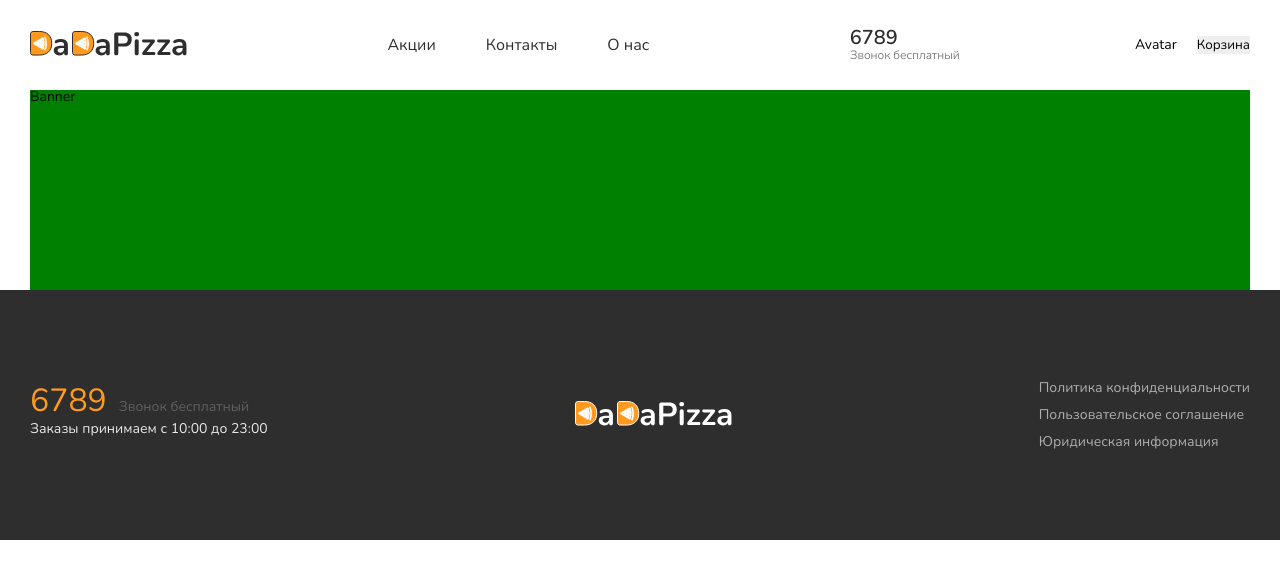
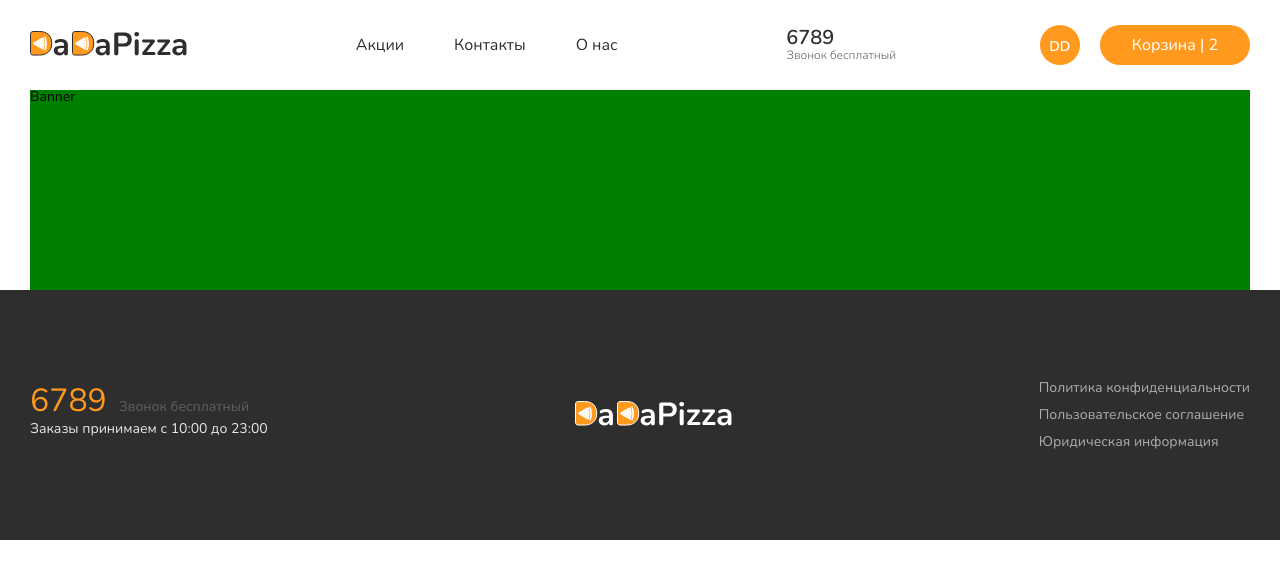
Before and after one commit to Leonard94/e-commerce, a React (Create React App) app: page / in a window 1280 px wide. Shown: the top 578 px of the page. Built offline with nearby package versions, Linux system fonts and the light colour scheme; no server answers.

Commit message:
Added btn to the Header. Added a standard user avatar, when a user is logged in

```diff
--- a/src/components/ShoppingCart/ShoppingCart.tsx
+++ b/src/components/ShoppingCart/ShoppingCart.tsx
@@ -1,4 +1,13 @@
+import { Button } from '@components/UI/Button/Button'
 
 export const ShoppingCart = () => {
-  return <button>Корзина</button>
+  // По нажатию (наведению?) появится popup со списком.
+
+  const items = 2
+  return (
+    <Button type='button' view='primary'>
+      Корзина
+      {items && <span> | {items}</span>}
+    </Button>
+  )
 }
--- a/src/components/UI/Button/styles.module.scss
+++ b/src/components/UI/Button/styles.module.scss
@@ -14,7 +14,7 @@
   }
 
   &_small {
-    padding: 5px 20px;
+    padding: 5px 16px;
   }
 
   &:active {
--- a/src/components/UserProfile/UserProfile.tsx
+++ b/src/components/UserProfile/UserProfile.tsx
@@ -1,8 +1,26 @@
+import { Button } from '@components/UI/Button/Button'
+import { getFirstLetterName } from '@utils/getFirstLetterName'
+
 import styles from './styles.module.scss'
 
 export const UserProfile = () => {
   // Если авторизован - аватар
   // Иначе показывать кнопку входа или регистрации
   const isAuth = true
-  return <>{isAuth ? <div>Avatar</div> : <button>Войти</button>}</>
+  const first_name = null
+  const second_name = null
+
+  return (
+    <>
+      {isAuth ? (
+        <div className={styles.avatar}>
+          <span>{getFirstLetterName(first_name, second_name)}</span>
+        </div>
+      ) : (
+        <Button type='button' view='secondary'>
+          Войти
+        </Button>
+      )}
+    </>
+  )
 }
--- a/src/components/UserProfile/styles.module.scss
+++ b/src/components/UserProfile/styles.module.scss
@@ -0,0 +1,17 @@
+@import '@styles/variables';
+
+.avatar {
+  width: 40px;
+  height: 40px;
+  border-radius: 50%;
+  background: $color-accent-main;
+  text-align: center;
+  cursor: pointer;
+
+  span {
+    color: $color-background-main;
+    font-size: 14px;
+    line-height: 43px;
+    font-weight: 600;
+  }
+}
--- a/src/pages/HomePage/components/Products/ProductCard/ProductCard.tsx
+++ b/src/pages/HomePage/components/Products/ProductCard/ProductCard.tsx
@@ -1,5 +1,7 @@
 import { getLowestPrice } from '@utils/getLowestPrice'
 import { TProduct } from 'src/types/product'
+
+import { Button } from '@components/UI/Button/Button'
 
 import ImgNotFound from '@assets/icons/img-not-found.svg'
 import styles from './styles.module.scss'
@@ -26,9 +28,9 @@ export const ProductCard: React.FC<TProduct> = ({
       </div>
       <div className={styles.footer}>
         <div className={styles.price}>{getLowestPrice(sizes)}</div>
-        <button disabled={disabled}>
-          {disabled ? 'Закончилось' : 'Выбрать'}
-        </button>
+        <Button type='button' view='primary' small disabled={disabled}>
+          {disabled ? 'закончилось' : 'выбрать'}
+        </Button>
       </div>
     </article>
   )
--- /dev/null
+++ b/src/utils/getFirstLetterName.ts
@@ -0,0 +1,13 @@
+export const getFirstLetterName = (
+  name: string | null,
+  surname: string | null
+): string => {
+  if (name && surname) {
+    return name[0].toUpperCase() + surname[0].toUpperCase()
+  } else if (name) {
+    return name[0].toUpperCase()
+  } else if (surname) {
+    return surname[0].toUpperCase()
+  }
+  return 'DD'
+}
```
